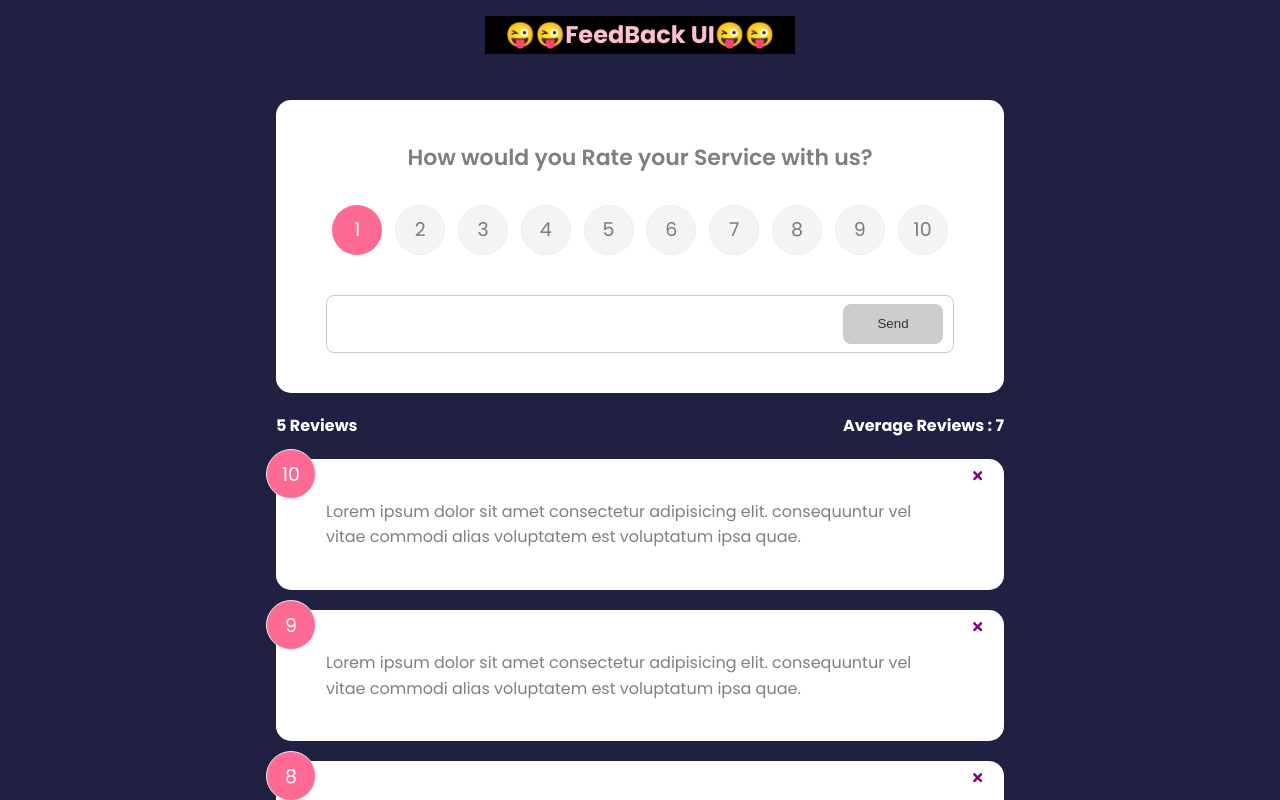
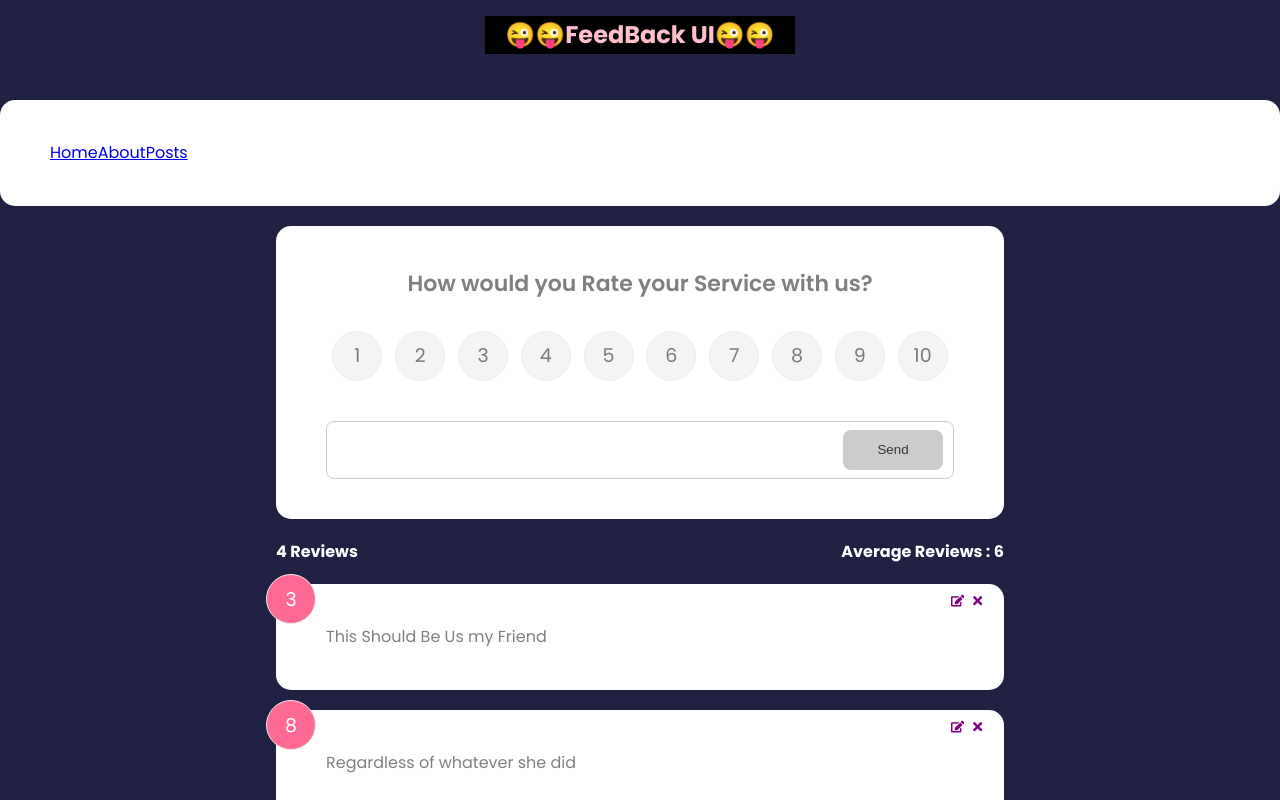
Before and after one commit to Kaferas/react-full, a React (Create React App) app: page / in a window 1280 px wide. Shown: the top 800 px of the page. Built offline with nearby package versions, Linux system fonts and the light colour scheme.

Commit message:
understand provider,useContext,useEffect hooks to use Global State

```diff
--- a/src/App.js
+++ b/src/App.js
@@ -1,46 +1,53 @@
 import "./App.css";
-import {v4 as uuidv4} from "uuid"
-import {BrowserRouter as Router,Route, Routes} from "react-router-dom"
+import {
+  BrowserRouter as Router,
+  Route,
+  Routes,
+  NavLink,
+} from "react-router-dom";
 import Header from "./components/Header";
 import FeedBackList from "./components/FeedBackList";
-import FeedBackData from "./data/FeedBackData"
-import FeedBackStats from "./components/FeedBackStats"
-import FeedBackForm from "./components/FeedBackForm"
-import AboutPage from "./pages/AboutPage"
-import {useState} from "react"
+import Card from "./shared/Card";
+import FeedBackStats from "./components/FeedBackStats";
+import FeedBackForm from "./components/FeedBackForm";
+import AboutPage from "./pages/AboutPage";
+import {FeedBackProvider} from "./context/FeedBackContext"
+import Post from "./components/Post";
+
 
 function App() {
-  const [feedBackData,setFeedBackData]=useState(FeedBackData)
-  const addFeedBack=(addedFeed)=>{
-    addedFeed.id=uuidv4();
-    setFeedBackData([addedFeed,...feedBackData]);
-  }
-  const deleteItem=(id)=>{
-    if(window.confirm("Are you sure you want to Delete?")){
-      setFeedBackData(feedBackData.filter((item)=>{
-       return item.id !== id
-      }));
-    }
-  }
   return (
+    <FeedBackProvider>
+
     <Router>
-      <div >
+      <div>
         <Header bgColor="black" textColor="pink" />
+        {/* <AboutIconLink /> */}
+        <Card>
+          <NavLink to="/">Home</NavLink>
+          <NavLink to="/about">About</NavLink>
+          <NavLink to="/post">Posts</NavLink>
+        </Card>
         <div className="container">
           <Routes>
-            <Route exact path="/" element={
-              <>
-                <FeedBackForm handleAdd={addFeedBack}/>
-                <FeedBackStats feedBackData={feedBackData} />
-                < FeedBackList feedback={feedBackData} handleDelete={deleteItem}/>
-              </>
-            }>
-            </Route>
-          <Route path="/about" element={<AboutPage/>} />
+            <Route
+              exact
+              path="/"
+              element={
+                <>
+                  <FeedBackForm />
+                  <FeedBackStats />
+                  <FeedBackList/>
+                </>
+              }
+              ></Route>
+            <Route exact path="/about" element={<AboutPage />} />
+            <Route exact path="/post/*" element={<Post />} />
           </Routes>
         </div>
       </div>
     </Router>
+    </FeedBackProvider>
   );
 }
 
--- a/src/components/FeedBackForm.jsx
+++ b/src/components/FeedBackForm.jsx
@@ -1,15 +1,23 @@
-import React,{useState} from 'react'
+import React,{useState,useContext,useEffect} from 'react'
 import Card from "../shared/Card"
 import Button from "../shared/Button"
 import RatingSelect from "./RatingSelect"
+import FeedBackContext from '../context/FeedBackContext'
 
-function FeedBackForm({handleAdd}) {
-
+function FeedBackForm() {
+const {addFeedBack,editFeed,updateFeedBack}= useContext(FeedBackContext)
 const [text,setText]=useState("");
 const [rating,setRating]=useState(1);
 const [btnDisabled,setBtnDisabled]=useState(true);
 const [message,setMessage]=useState('');
 
+useEffect(()=>{
+    if(editFeed.edit){
+        setBtnDisabled(true)
+        setText(editFeed.item.text)
+        setRating(editFeed.item.rating)
+    }
+},[editFeed])
 const handleTextChange=(e)=>{
         setText(e.target.value);
         if(text === ''){
@@ -31,7 +39,11 @@ const handleTextChange=(e)=>{
                 text,
                 rating
             };
-            handleAdd(postFeed)
+            if(editFeed.edit){
+                updateFeedBack(editFeed.item.id,postFeed)
+            }else{
+                addFeedBack(postFeed)
+            }
             setText("")
             setRating(1)
         }
--- a/src/components/FeedBackItem.jsx
+++ b/src/components/FeedBackItem.jsx
@@ -1,11 +1,16 @@
 import Card from "../shared/Card"
-import {FaTimes} from "react-icons/fa"
-function FeedBackItem({item,handleDelete}) {
-
+import {FaTimes,FaEdit} from "react-icons/fa"
+import { useContext } from "react"
+import FeedBackContext from "../context/FeedBackContext"
+function FeedBackItem({item}) {
+  const {deleteItem,editItem} =useContext(FeedBackContext);
   return (
     <Card>
         <div className="num-display">{item.rating}</div>
-        <button onClick={()=>handleDelete(item.id)} className="close">
+        <button onClick={()=>editItem(item)} className="edit">
+          <FaEdit color='purple'></FaEdit>
+        </button>
+        <button onClick={()=>deleteItem(item.id)} className="close">
           <FaTimes color="purple"/>
         </button>
         <div className="text-display">{item.text}</div>
--- a/src/components/FeedBackList.jsx
+++ b/src/components/FeedBackList.jsx
@@ -1,14 +1,17 @@
 import React from 'react'
 // import {motion,AnimatePresence} from "framer-motion"
+import { useContext } from 'react'
 import FeedBackItem from './FeedBackItem'
+import FeedBackContext from '../context/FeedBackContext'
 
-function FeedBackList({feedback,handleDelete}) {
+function FeedBackList() {
+  const {feedback}= useContext(FeedBackContext);
   if(!feedback || feedback.length===0){
     return (<p>NoFeed Back Yet</p>)
   }
   return (
       feedback.map((item)=>{
-        return <FeedBackItem key={item.id} item={item} handleDelete={handleDelete}/>
+        return <FeedBackItem key={item.id} item={item} />
       })
   )
 }
--- a/src/components/FeedBackStats.jsx
+++ b/src/components/FeedBackStats.jsx
@@ -1,13 +1,14 @@
-import React from 'react'
-function FeedBackStats({feedBackData}) {
-
-    let average=feedBackData.reduce((acc,curr)=>{
+import React,{useContext} from 'react'
+import FeedBackContext from '../context/FeedBackContext'
+function FeedBackStats() {
+  const {feedback}=useContext(FeedBackContext)
+    let average=feedback.reduce((acc,curr)=>{
         return acc+curr.rating
-    },0) / feedBackData.length
+    },0) / feedback.length
     average=Math.round(average)
   return (
     <div className="feedback-stats">
-        <h4>{feedBackData.length} Reviews</h4>
+        <h4>{feedback.length} Reviews</h4>
         <h4>Average Reviews : {isNaN(average)?0:average}</h4>
     </div>
   )
--- /dev/null
+++ b/src/components/Post.jsx
@@ -0,0 +1,24 @@
+import React from 'react'
+import {Navigate,useNavigate,Routes,Route} from "react-router-dom"
+function Post() {
+  const status=200
+  const navigate= useNavigate();
+  if(status===404){
+    return <Navigate to='/notfound'></Navigate>
+  }
+  const onClick=()=>{
+    console.log("This is React")
+    navigate("/post/show")
+  }
+  return (
+    <>
+      <h1>Post is Here</h1>
+      <button onClick={onClick} className="btn-secondary">Click</button>
+      <Routes>
+        <Route path='/show' element={<h1>This is Show</h1>}/>
+      </Routes>
+    </>
+  )
+}
+
+export default Post
--- a/src/components/RatingSelect.jsx
+++ b/src/components/RatingSelect.jsx
@@ -1,21 +1,29 @@
-import React from 'react'
-import { useState } from 'react'
+import React from "react";
+import { useState, useContext,useEffect } from "react";
+import FeedBackContext from "../context/FeedBackContext";
 
-function RatingSelect({select}) {
+function RatingSelect({ select }) {
+  const { editFeed } = useContext(FeedBackContext);
 
-    const [selected, setSelected]=useState(1)
-    const handleChange=(e)=>{
-      select(+e.currentTarget.value)
-    }
+  const [selected, setSelected] = useState(10);
 
-    return (
-      <ul className="rating">
-        {Array.from({ length: 10 }, (_, i) => (
+  useEffect(() => {
+    setSelected(editFeed.item.rating);
+  }, [editFeed]);
+
+  const handleChange = (e) => {
+    setSelected(+e.currentTarget.value);
+    select(+e.currentTarget.value);
+  };
+
+  return (
+    <ul className="rating">
+      {Array.from({ length: 10 }, (_, i) => (
         <li key={`rating-${i + 1}`}>
           <input
-            type='radio'
+            type="radio"
             id={`num${i + 1}`}
-            name='rating'
+            name="rating"
             value={i + 1}
             onChange={handleChange}
             checked={selected === i + 1}
@@ -23,8 +31,8 @@ function RatingSelect({select}) {
           <label htmlFor={`num${i + 1}`}>{i + 1}</label>
         </li>
       ))}
-      </ul>
-  )
+    </ul>
+  );
 }
 
-export default RatingSelect
+export default RatingSelect;
--- /dev/null
+++ b/src/context/FeedBackContext.jsx
@@ -0,0 +1,57 @@
+import { v4 as uuidv4 } from "uuid";
+import { createContext, useState } from "react";
+const FeedBackContext = createContext();
+
+export const FeedBackProvider = ({ children }) => {
+  const [feedback, setFeedBack] = useState([
+    { id: 2, rating: 3, text: "This Should Be Us my Friend" },
+    { id: 4, rating: 8, text: "Regardless of whatever she did" },
+    { id: 6, rating: 7, text: "Once i've been caught up by my Ex" },
+    { id: 7, rating: 5, text: "Tryna be humble althought Rude tho" },
+  ]);
+
+  const [editFeed,setEditFeed]=useState({
+    item:{},
+    edit:false
+  })
+
+  const deleteItem = (id) => {
+    if (window.confirm("Are you sure you want to Delete?")) {
+      setFeedBack(
+        feedback.filter((item) => {
+          return item.id !== id;
+        })
+      );
+    }
+  };
+  const editItem=(item)=>{
+    setEditFeed({
+      item,
+      edit:true
+    });
+  }
+
+  const updateFeedBack=(id,upItem)=>{
+   return  setFeedBack(feedback.map((item)=>(item.id===id ?{...item,...upItem}:item)));
+  }
+  const addFeedBack = (addedFeed) => {
+    addedFeed.id = uuidv4();
+    setFeedBack([addedFeed, ...feedback]);
+  };
+  return (
+    <FeedBackContext.Provider
+      value={{
+        feedback,
+        editFeed,
+        deleteItem,
+        addFeedBack,
+        editItem,
+        updateFeedBack,
+      }}
+    >
+      {children}
+    </FeedBackContext.Provider>
+  );
+};
+
+export default FeedBackContext;
--- a/src/pages/AboutPage.jsx
+++ b/src/pages/AboutPage.jsx
@@ -1,4 +1,5 @@
 import React from 'react'
+import {Link} from "react-router-dom"
 import Card from "../shared/Card"
 function AboutPage() {
   return (
@@ -8,7 +9,7 @@ function AboutPage() {
             <p>This is React app to Leave feedback for a product or Service</p>
             <p>Version 1.0.0</p>
             <p>
-                <a href="/">Back to Home Page</a>
+                <Link to="/">Back to Home Page</Link>
             </p>
         </div>
     </Card>
```
Also changed, not shown: src/components/AboutIconLink.jsx (added, +13 -0 lines).
